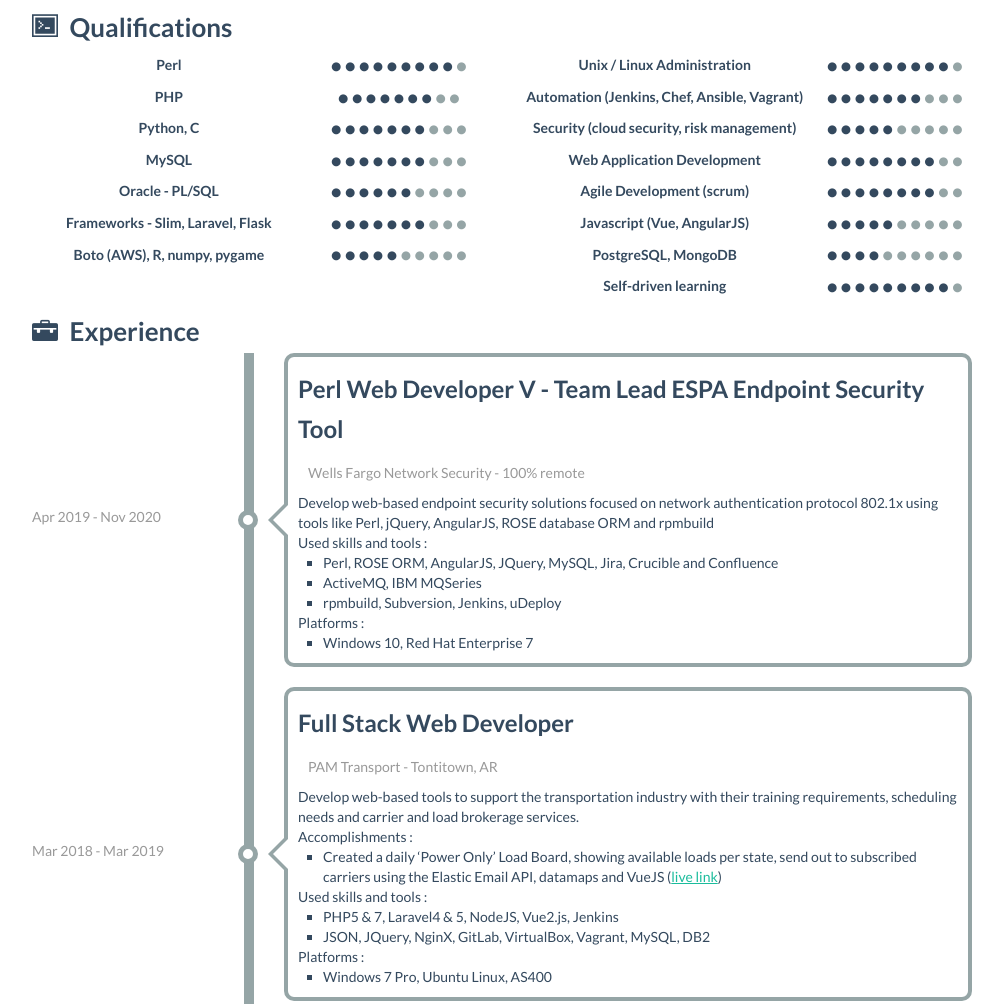
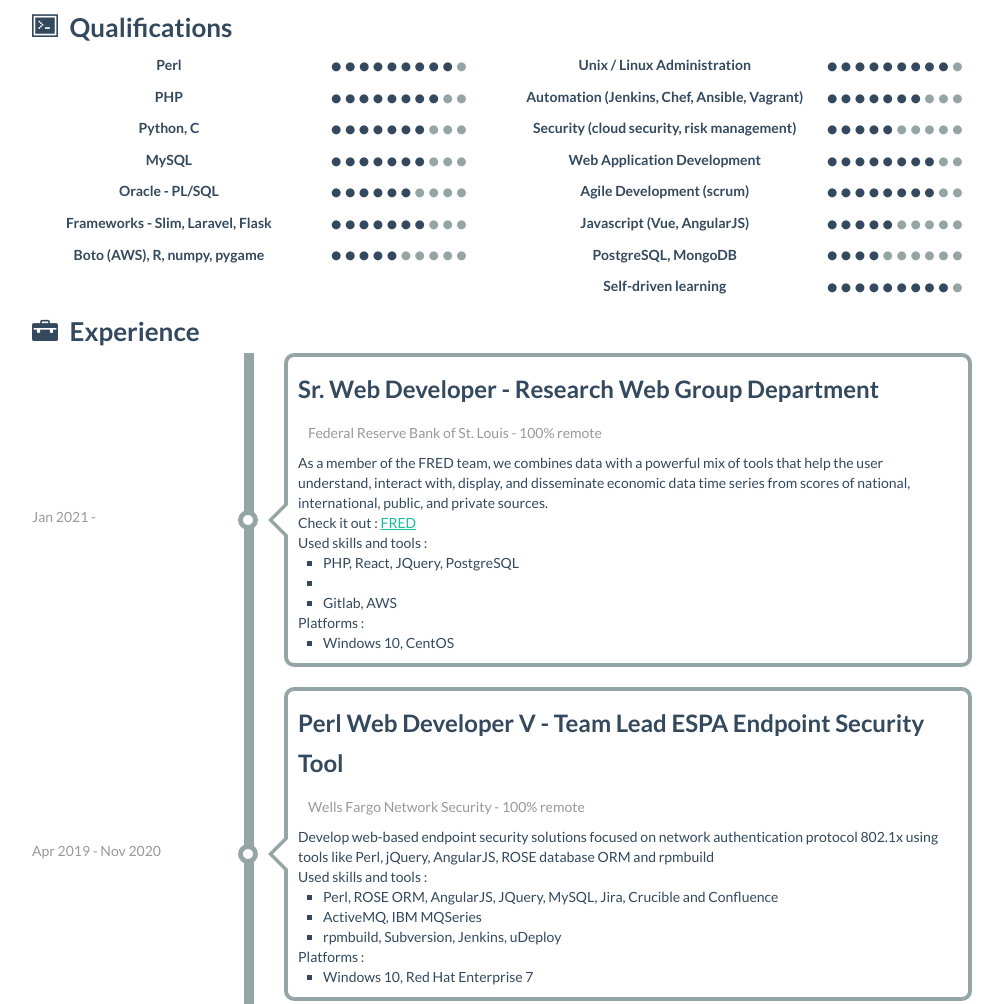
Before and after one commit to MarcelQuirijnen/marcelquirijnen.github.io, a plain HTML site: page index.html in a window 1280 px wide. Shown: the part 1016-2020 px from the top of the page, without its empty margins (138-1141 px from the left). Drawn offline with Linux system fonts and the light colour scheme.

Commit message:
update May 2021

```diff
--- a/index.html
+++ b/index.html
@@ -176,7 +176,7 @@ j=d.createElement(s),dl=l!='dataLayer'?'&l='+l:'';j.async=true;j.src=
               <li>Synchronization of various MySQL database servers</li>
               <li>Built a Linux Beowolf Cluster running PBS queueing system and monitor its health</li>
               <li>Monitoring DMZ servers and notifying failures, problems and anomalies</li>
-              <li>Automate back-end and development processes using Vagrant, Chef, Ansible and Jenkins</li>
+              <li>Automate back-end and development processes using Vagrant, Ansible, Jenkins and uDeploy</li>
               <li>Email hosting and staying current with blacklists, whitelists and spam-or-ham filters</li>
             </ul>
           </div>
@@ -237,7 +237,7 @@ j=d.createElement(s),dl=l!='dataLayer'?'&l='+l:'';j.async=true;j.src=
             <tr>
               <th>PHP</th>
               <td>
-                <span class="level">&#8226;&#8226;&#8226;&#8226;&#8226;&#8226;&#8226;</span>
+                <span class="level">&#8226;&#8226;&#8226;&#8226;&#8226;&#8226;&#8226;&#8226;</span>
                 <span>&#8226;&#8226;</span>
               </td>
             </tr>
@@ -362,7 +362,35 @@ j=d.createElement(s),dl=l!='dataLayer'?'&l='+l:'';j.async=true;j.src=
 
       <ul class="row">
 
-        <li>
+      <li>
+          <span class="circle">&nbsp;</span>
+          <div class="content">
+              <h3>
+                  Sr. Web Developer - Research Web Group Department<br />
+                  <small>
+                      <span class="date">Jan 2021 - </span>
+                      Federal Reserve Bank of St. Louis - 100% remote
+                  </small>
+              </h3>
+              <ul>
+                  <li>As a member of the FRED team, we combines data with a powerful mix of tools that help
+                      the user understand, interact with, display, and disseminate economic data time series
+                      from scores of national, international, public, and private sources.</li>
+                  <li>Check it out : <a href="https://fred.stlouisfed.org" target="_blank">FRED</a></li>
+                  <li>Used skills and tools :
+                      <ul>
+                        <li>PHP, React, JQuery, PostgreSQL<li>
+                        <li>Gitlab, AWS</li>
+                      </ul>
+                  </li>
+                  <li>Platforms :
+                      <ul><li>Windows 10, CentOS</li></ul>
+                  </li>
+              </ul>
+          </div>
+      </li>
+
+      <li>
           <span class="circle">&nbsp;</span>
           <div class="content">
               <h3>
```
